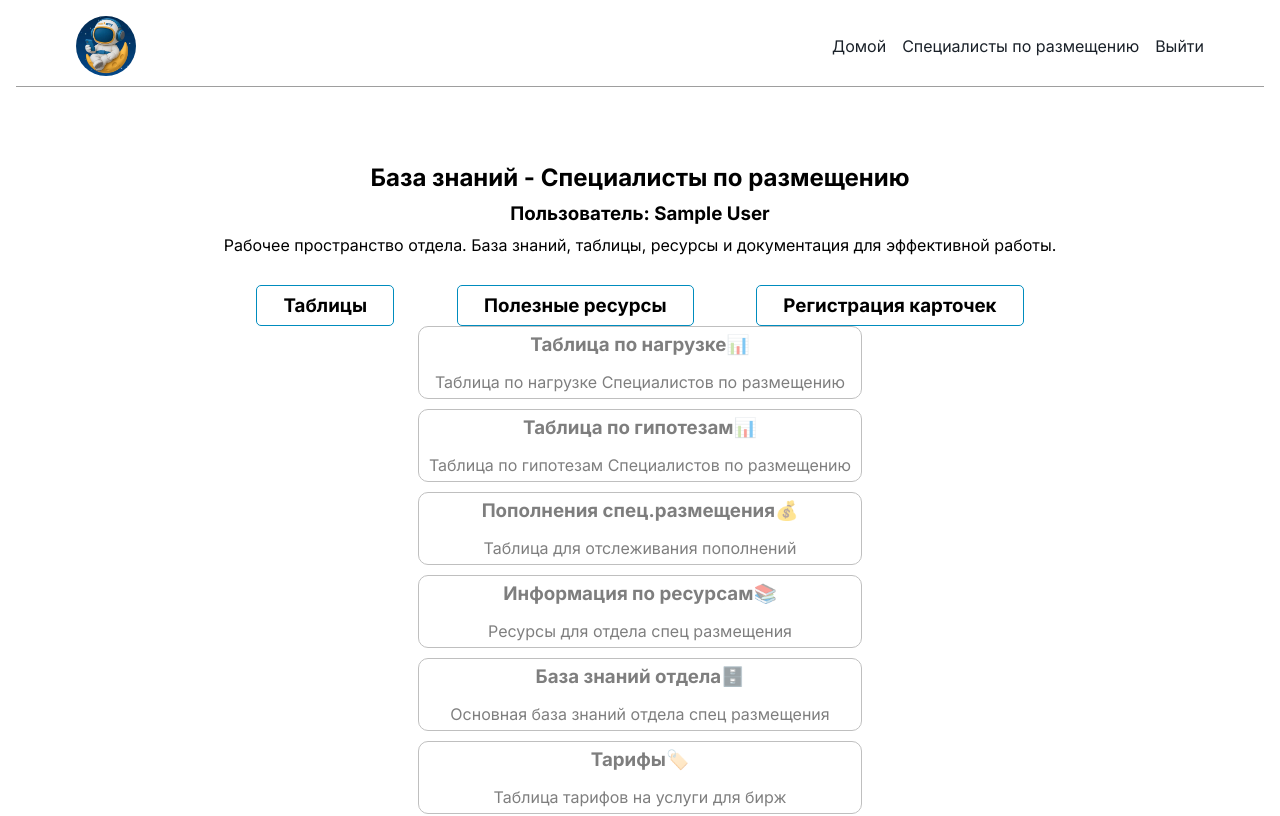
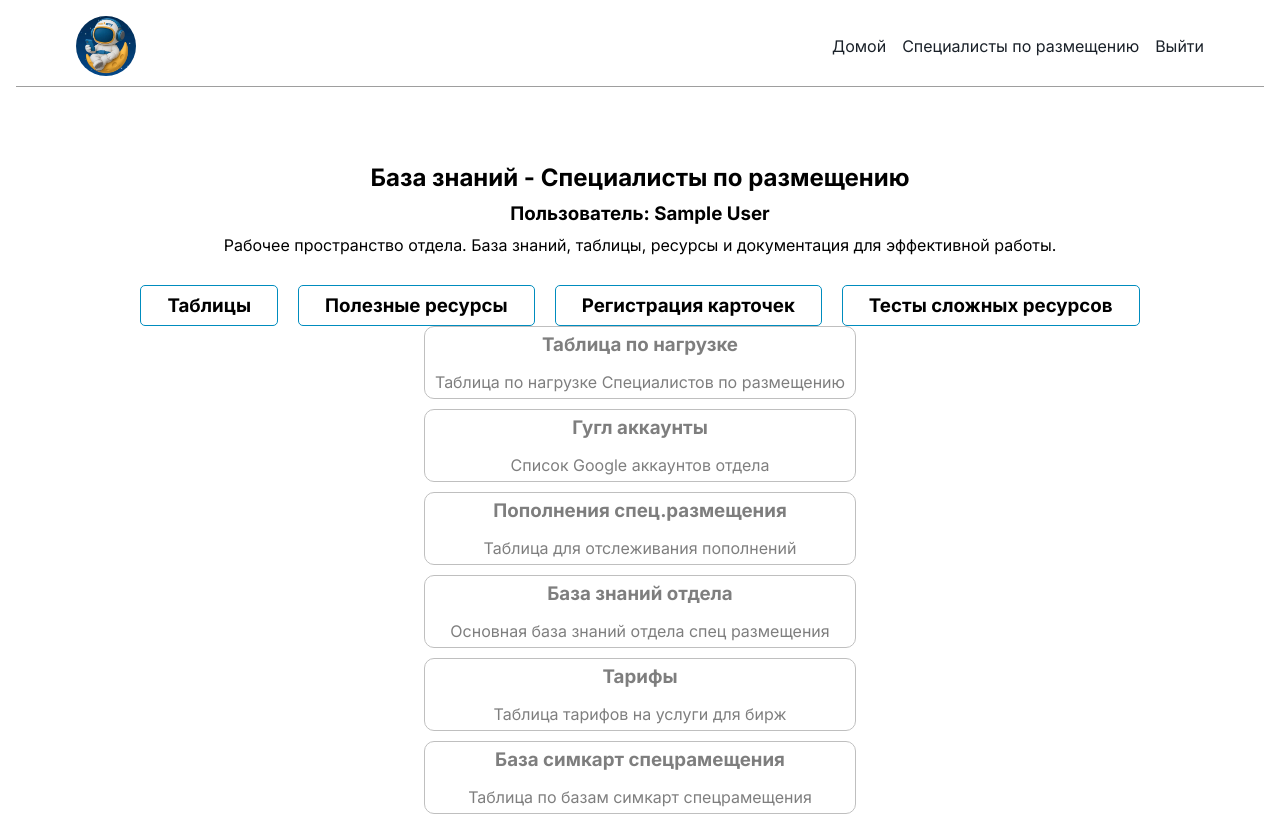
Before and after one commit to Dima11221/workapp, a Next.js app: page /razmeshenie/tables in a window 1280 px wide. Shown: the top 816 px of the page. Built offline with nearby package versions, Linux system fonts and the light colour scheme; no server answers; sample sign-in values are in the browser's storage.

Commit message:
types_and_fixes

```diff
--- a/app/data/resources.ts
+++ b/app/data/resources.ts
@@ -1,4 +1,6 @@
-export const resources = [
+import {IResource} from "@/app/types/types";
+
+export const resources: IResource[] = [
 	{
 		id: 'learning_platform',
 		title: 'Платформа для обучения специалистов',
--- a/app/data/tables.ts
+++ b/app/data/tables.ts
@@ -1,86 +1,64 @@
-export const googleSheets = [
+import {ITable} from "@/app/types/types";
+
+export const tables: ITable[] = [
 	{
 		id: 'nagruzka',
 		title: 'Таблица по нагрузке',
 		description: 'Таблица по нагрузке Специалистов по размещению',
 		url: 'https://docs.google.com/spreadsheets/d/1xdeHDm-8gTc4Lo4EI_5FjzfJuPJUyVRfInchV9-mbLs/edit?gid=475356922#gid=475356922',
-		icon: '📊️',
 	},
 	{
-		id: 'gipotezi',
-		title: 'Таблица по гипотезам',
-		description: 'Таблица по гипотезам Специалистов по размещению',
-		url: 'https://docs.google.com/spreadsheets/d/1zU3dm5Cnpe5YUar9R02Me69jYAFH0k1eYObaUyY1n1g/edit?gid=0#gid=0',
-		icon: '📊️',
+		id: 'gmail',
+		title: 'Гугл аккаунты',
+		description: 'Список Google аккаунтов отдела',
+		url: 'https://docs.google.com/spreadsheets/d/1Nx4AfHT1aCSO9aadjObMKLe0zYYgHDDKAbO4D5G9tbU/edit?gid=67133878#gid=67133878',
 	},
 	{
 		id: 'popolneniya',
 		title: 'Пополнения спец.размещения',
 		description: 'Таблица для отслеживания пополнений',
 		url: 'https://docs.google.com/spreadsheets/d/1lgZ1x_Zq5OlgFUer_Q1GFDKDI0kAWxuMWV4pl0kzlWA/edit?gid=348100850#gid=348100850',
-		icon: '💰',
-	},
-	{
-		id: 'resursy',
-		title: 'Информация по ресурсам',
-		description: 'Ресурсы для отдела спец размещения',
-		url: 'https://docs.google.com/spreadsheets/d/15AEBy2lwkwnb3lZKQ6WUknc4n3JXDCra00RlBbLg15o/edit?gid=95007255#gid=95007255',
-		icon: '📚',
 	},
 	{
 		id: 'baza',
 		title: 'База знаний отдела',
 		description: 'Основная база знаний отдела спец размещения',
 		url: 'https://docs.google.com/spreadsheets/d/1sfnrxzDR6EN5Q7g1h9hSw11ULYL9zzsl1X-FFJqrBSY/edit?gid=592541496#gid=592541496',
-		icon: '🗄️',
 	},
 	{
 		id: 'tarify',
 		title: 'Тарифы',
 		description: 'Таблица тарифов на услуги для бирж',
 		url: 'https://docs.google.com/spreadsheets/d/136jwX-4TyzxDKwVJTypzLvpjEKEnDf9lwdKYocXxOVw/edit?gid=336603204#gid=336603204',
-		icon: '🏷️',
 	},
 	{
 		id: 'SIM',
 		title: 'База симкарт спецрамещения',
 		description: 'Таблица по базам симкарт спецрамещения',
 		url: 'https://docs.google.com/spreadsheets/d/1CL-1B0vGLmN1lnWsGZmtnyZ45vonillNAVhkFiT_PII/edit?gid=1682732710#gid=1682732710',
-		icon: '📊️',
 	},
 	{
-		id: 'Oshibki',
+		id: 'mistakes',
 		title: 'Фиксирование ошибок по редактуре',
 		description: 'Таблица по фиксированию ошибок по редактуре',
 		url: 'https://docs.google.com/spreadsheets/d/1kBLd-D0monHyItVr14u8WAnGFa5iiYRyNs9wjTroEns/edit?gid=0#gid=0',
-		icon: '📊️',
 	},
 	{
 		id: 'otpuska',
 		title: 'Таблица отпусков',
 		description: 'График отпусков сотрудников',
 		url: 'https://docs.google.com/spreadsheets/d/1jPjiL3rWNQu4VnlY5q3t7T0-IKLjhDiOvFFMk6fHySs/edit?gid=1072081338#gid=1072081338',
-		icon: '🏖️️',
 	},
 	{
 		id: 'oplaty',
 		title: 'План оплат',
 		description: 'Отслеживание оплат и их обработки',
 		url: 'https://docs.google.com/spreadsheets/d/1ju-_vrkbsmEhcQzUimmZ8xqZBSAdt-61v7_TBiEdpgM/edit?gid=1934969220#gid=1934969220',
-		icon: '📊️',
-	},
-	{
-		id: 'gmail',
-		title: 'Гугл аккаунты',
-		description: 'Список Google аккаунтов отдела',
-		url: 'https://docs.google.com/spreadsheets/d/1Nx4AfHT1aCSO9aadjObMKLe0zYYgHDDKAbO4D5G9tbU/edit?gid=67133878#gid=67133878',
-		icon: '📧',
 	},
 	{
 		id: 'accaunti',
 		title: 'Аккаунты для форумов',
 		description: 'Список аккаунтов для форумов',
 		url: 'https://docs.google.com/spreadsheets/d/1aT-DHPEVdgz9isAORAqsa2OeAlClWYOo9keZdLrCqPk/edit?gid=1841173464#gid=1841173464',
-		icon: '📧',
 	},
 ]
--- a/app/razmeshenie/layout.tsx
+++ b/app/razmeshenie/layout.tsx
@@ -28,6 +28,7 @@ const RazmeshenieLayout = async ({
 				<li className={style.link}><Link href='/razmeshenie/tables'><h3 className={style.textStyle}>Таблицы</h3></Link></li>
 				<li className={style.link}><Link href='/razmeshenie/resources'><h3 className={style.textStyle}>Полезные ресурсы</h3></Link></li>
 				<li className={style.link}><Link href='/razmeshenie/registration'><h3 className={style.textStyle}>Регистрация карточек</h3></Link></li>
+				<li className={style.link}><Link href='/razmeshenie/tests'><h3 className={style.textStyle}>Тесты сложных ресурсов</h3></Link></li>
 			</ul>
 			{children}
 		</div>
--- a/app/razmeshenie/registration/page.tsx
+++ b/app/razmeshenie/registration/page.tsx
@@ -1,4 +1,3 @@
-import {googleSheets} from "@/app/data/tables";
 import style from './../style.module.scss'
 import {registration} from "@/app/data/registration";
 
@@ -14,7 +13,7 @@ const Registration = () => {
 						key={sheet.id}
 						className={style.wrapItem}
 					>
-						<h3 className={`${style.itemInfo} ${style.wrapHead}`}>{sheet.title}{sheet.icon}</h3>
+						<h3 className={`${style.itemInfo} ${style.wrapHead}`}>{sheet.title}</h3>
 						<p>{sheet.description}</p>
 					</a>
 				))}
--- a/app/razmeshenie/style.module.scss
+++ b/app/razmeshenie/style.module.scss
@@ -14,6 +14,7 @@
   justify-content: space-evenly;
   align-items: center;
   margin: 40px;
+  gap: 20px;
 
   @media (max-width: 768px) {
     flex-direction: column;
--- a/app/razmeshenie/tables/page.tsx
+++ b/app/razmeshenie/tables/page.tsx
@@ -1,20 +1,20 @@
-import {googleSheets} from "@/app/data/tables";
+import {tables} from "@/app/data/tables";
 import style from './../style.module.scss'
 
 const Tables = () => {
 	return (
 		<div className={style.mainWrap}>
 			<div className={style.tablesWrapper}>
-				{googleSheets.map((sheet) => (
+				{tables.map((table) => (
 						<a
-							href={sheet.url}
+							href={table.url}
 							target="_blank"
 							rel="noopener noreferrer"
-							key={sheet.id}
+							key={table.id}
 							className={style.wrapItem}
 						>
-							<h3 className={`${style.itemInfo} ${style.wrapHead}`}>{sheet.title}{sheet.icon}</h3>
-							<p>{sheet.description}</p>
+							<h3 className={`${style.itemInfo} ${style.wrapHead}`}>{table.title}</h3>
+							<p>{table.description}</p>
 						</a>
 				))}
 			</div>
--- /dev/null
+++ b/app/types/types.ts
@@ -0,0 +1,15 @@
+export interface ITable {
+	id: string;
+	title: string;
+	description: string;
+	url: string;
+}
+
+export interface IResource {
+	id: string;
+	title: string;
+	urls: {
+		name: string;
+		url: string;
+	}[];
+}
```
Also changed, not shown: app/data/registration.ts (+4 -4 lines), app/data/tests.ts (added, +28 -0 lines), app/razmeshenie/tests/page.tsx (added, +26 -0 lines).
